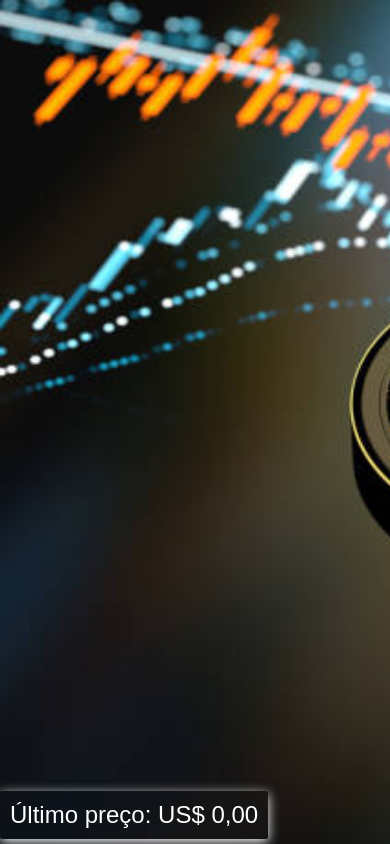
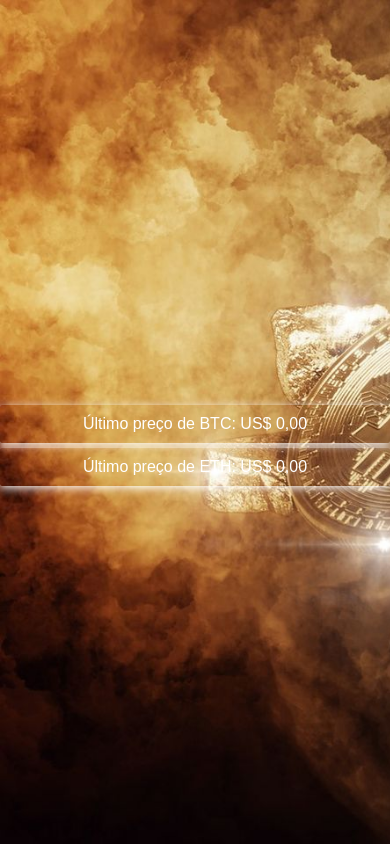
Before and after one commit to IgorAlvesR/monitoringPriceCriptos, a React (Vite) app: page / in a window 390 px wide. Built offline with nearby package versions, Linux system fonts and the light colour scheme; no server answers.

Commit message:
refactor: altera imagem e ajusta código para que fique mais genérico

```diff
--- a/index.html
+++ b/index.html
@@ -2,6 +2,7 @@
 <html lang="en">
   <head>
     <meta charset="UTF-8" />
+    <link rel="stylesheet" href="style.css">
     <link rel="icon" type="image/svg+xml" href="/src/bitcoin.png" />
     <meta name="viewport" content="width=device-width, initial-scale=1.0" />
     <title>Bitcoin</title>
--- a/src/App.jsx
+++ b/src/App.jsx
@@ -1,9 +1,7 @@
 import Bitcoin from "./components/Bitcoin";
 function App() {
   return (
-    <>
-      <Bitcoin />
-    </>
+    <Bitcoin />
   );
 }
 
--- a/src/components/Bitcoin.jsx
+++ b/src/components/Bitcoin.jsx
@@ -3,10 +3,19 @@ import ProviderPrice from "../providers/ProviderPrice";
 import styles from "../styles/Bitcoin.module.css";
 
 const Bitcoin = () => {
+  const criptos = {
+    btc: 'BTC',
+    eth: 'ETH'
+  }
+
   return (
     <div className={styles.bitcoin}>
-      <ProviderPrice>
-        {(response) => <LastPrice price={response} />}
+      <ProviderPrice cripto={criptos.btc}>
+        {(response) => <LastPrice  cripto={criptos.btc} price={response} />}
+      </ProviderPrice>
+
+      <ProviderPrice cripto={criptos.eth}>
+        {(response) => <LastPrice cripto={criptos.eth} price={response} />}
       </ProviderPrice>
     </div>
   );
--- a/src/components/LastPrice.jsx
+++ b/src/components/LastPrice.jsx
@@ -1,11 +1,11 @@
 import { formatterToDolar } from "../utils";
 import styles from "../styles/LabelPrice.module.css";
 
-const LastPrice = ({ price }) => {
+const LastPrice = ({ price, cripto }) => {
   return (
-    <span className={styles.label}>
-      Último preço: {formatterToDolar().format(price)}
-    </span>
+    <p className={styles.label}>
+      Último preço de {cripto}: {formatterToDolar().format(price)}
+    </p>
   );
 };
 export default LastPrice;
--- a/src/providers/ProviderPrice.jsx
+++ b/src/providers/ProviderPrice.jsx
@@ -1,15 +1,14 @@
 import { useState, useEffect } from "react";
 
-const ProviderPrice = (props) => {
-  const [priceBtc, setPriceBtc] = useState(0);
+const ProviderPrice = ({children, cripto}) => {
+  const [price, setPrice] = useState(0);
   const url = "https://www.mercadobitcoin.net/api";
-  const endpoint = "BTC";
   const method = "ticker";
 
   async function fetchCripto() {
-    const response = await fetch(`${url}/${endpoint}/${method}`);
+    const response = await fetch(`${url}/${cripto}/${method}`);
     const { ticker } = await response.json();
-    setPriceBtc(ticker.last);
+    setPrice(ticker.last);
   }
   useEffect(() => {
     fetchCripto();
@@ -19,7 +18,7 @@ const ProviderPrice = (props) => {
     return () => clearInterval(intervalId);
   }, []);
 
-  return props.children(priceBtc);
+  return children(price);
 };
 
 export default ProviderPrice;
--- a/src/styles/Bitcoin.module.css
+++ b/src/styles/Bitcoin.module.css
@@ -1,9 +1,14 @@
 .bitcoin {
-  background-image: url('../../btc.image.jpg');
-  height: 100vh;
-  width: 100vw;
-  background-size: cover;
   color: white;
   display: flex;
-  align-items: end;
+  justify-content: space-around;
+  margin: 530px 0;
+
 }
+
+@media (max-width: 768px) {
+  .bitcoin {
+    flex-direction: column;
+    margin: 400px 0;
+  }
+}
--- a/src/styles/LabelPrice.module.css
+++ b/src/styles/LabelPrice.module.css
@@ -1,9 +1,16 @@
 .label {
   color: white;
   font-family: sans-serif;
-  font-size: 1.5rem;
-  padding: 10px;
-  box-shadow: 0 3px 12px white;
+  padding: 20px;
+  box-shadow: 0 2px 10px white;
   border-radius: 2px;
-  margin: 5px 0;
+  margin-top: 10px;
 }
+
+@media (max-width: 768px) {
+  .label {
+    padding: 10px;
+    margin-top: 5px;
+    text-align: center;
+  }
+}
--- /dev/null
+++ b/style.css
@@ -0,0 +1,6 @@
+html {
+  background-image: url('../../btc.image.jpg');
+  height: 100%;
+  background-size: cover;
+  background-repeat: no-repeat;
+}
```
Also changed, not shown: btc.image.jpg.
